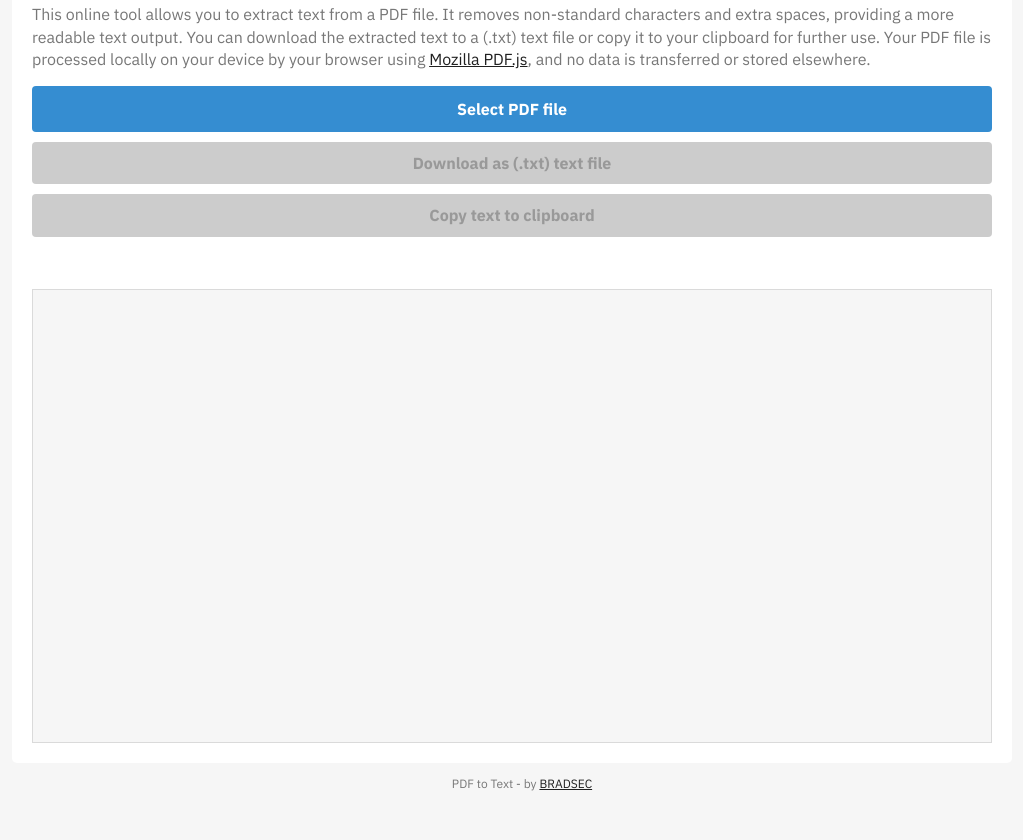
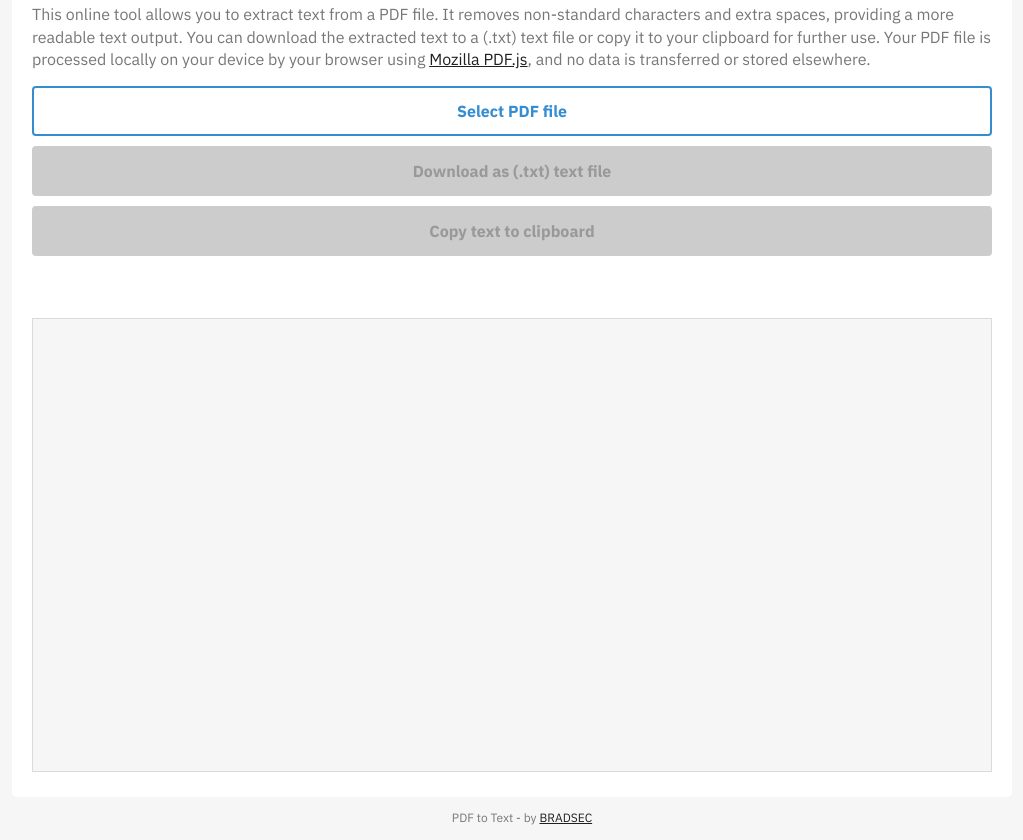
Before and after one commit to bradsec/pdftext, a plain HTML site: page index.html in a window 1280 px wide. Shown: the part 89-929 px from the top of the page, without its empty margins (128-1151 px from the left). Before the commit the page ends 894 px from the top, so only its background shows below. Drawn offline with Linux system fonts and the light colour scheme.

Commit message:
Minor style updates

```diff
--- a/index.html
+++ b/index.html
@@ -20,7 +20,7 @@
         <h1>PDF to Text</h1>
         <p>This online tool allows you to extract text from a PDF file. It removes non-standard characters and extra spaces, providing a more readable text output. You can download the extracted text to a (.txt) text file or copy it to your clipboard for further use. Your PDF file is processed locally on your device by your browser using <a href="https://github.com/mozilla/pdf.js/" target="_blank">Mozilla PDF.js</a>, and no data is transferred or stored elsewhere.</p>
         <label for="pdfFile" class="fileUpload">Select PDF file</label>
-        <input type="file" id="pdfFile" accept=".pdf" style="display: none;">
+        <input type="file" id="pdfFile" accept=".pdf">
         <button id="downloadButton" disabled>Download as (.txt) text file</button>
         <button id="copyButton" disabled>Copy text to clipboard</button>
         <div id="fileName"></div>
--- a/styles.css
+++ b/styles.css
@@ -67,12 +67,8 @@ a, a:active, a:visited, a:hover {
     text-align: center;
   }
 
-input[type="file"], textarea, button {
-    display: block;
-    margin-bottom: 10px;
-}
-
 #countWrap {
+    font-family: "IBM Plex Mono", Monaco, "Courier New", Courier, monospace;
     width: 100%;
     text-align: center;
 }
@@ -87,7 +83,6 @@ input[type="file"], textarea, button {
 #fileName {
     font-family: "IBM Plex Mono", Monaco, "Courier New", Courier, monospace;
     color: #202020;
-    font-weight: bold;
     visibility: hidden;
     text-align: center;
     display: block;
@@ -96,8 +91,6 @@ input[type="file"], textarea, button {
 }
 
 #wordCountNum, #charCountNum {
-    font-family: "IBM Plex Mono", Monaco, "Courier New", Courier, monospace;
-    font-weight: bold;
     color: #202020;
 }
 
@@ -133,7 +126,7 @@ textarea::selection {
 
 textarea:focus {
     outline: none;
-  }
+}
 
 .hidden {
     display: none;
@@ -143,44 +136,60 @@ input[type="file"] {
     display: none;
 }
 
+label {
+    margin: 0 auto;
+    width: 100%;
+    -webkit-box-sizing: border-box;
+	-moz-box-sizing: border-box;
+	box-sizing: border-box;
+    resize: none;
+}
+
 .fileUpload {
     width: 100%;
-    display: inline-block;
-    padding: 12px 20px;
+    padding: 15px 0;
     font-size: 16px;
+    line-height: 1em;
     font-weight: bold;
     text-align: center;
     text-decoration: none;
+    border: 2px solid #358dd1;
     border-radius: 4px;
     cursor: pointer;
     margin-bottom: 10px;
-    box-sizing: border-box;
+    display: inline-block;
 }
 
 button {
     width: 100%;
-    padding: 12px 20px;
+    padding: 15px 0;
     font-size: 16px;
+    line-height: 1em;
     font-weight: bold;
     text-align: center;
     text-decoration: none;
-    border: none;
+    border: 2px solid #358dd1;
     border-radius: 4px;
     cursor: pointer;
     margin-bottom: 10px;
-    box-sizing: border-box;
+    display: inline-block;
 }
 
 #downloadButton:disabled, #copyButton:disabled {
     background-color: #cccccc;
+    border: 2px solid #cccccc;
     color: #999999;
-    border-color: #999999;
     cursor: not-allowed;
 }
 
-#downloadButton, #copyButton, .fileUpload {
+#downloadButton, #copyButton {
     background-color: #358dd1;
-    color: white;
+    color: #ffffff;
+}
+
+.fileUpload {
+    background-color: #ffffff;
+    color: #358dd1;
 }
 
 /* Alert banners */
```
